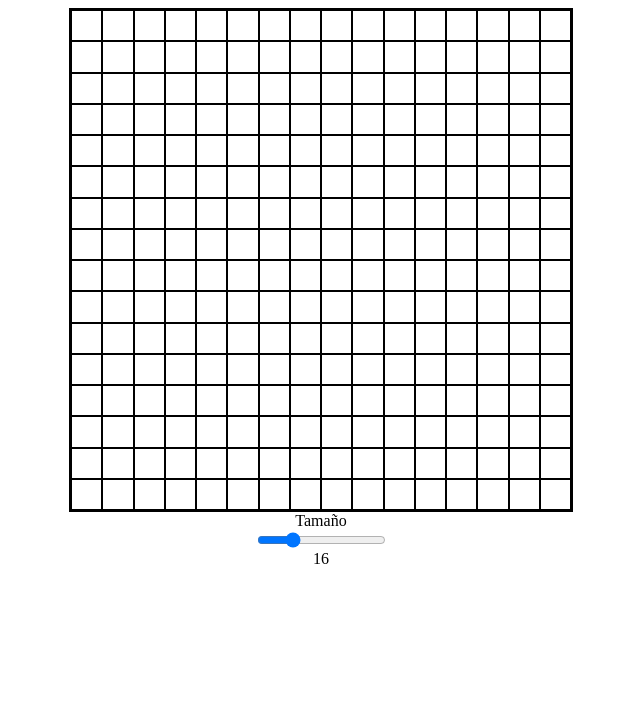
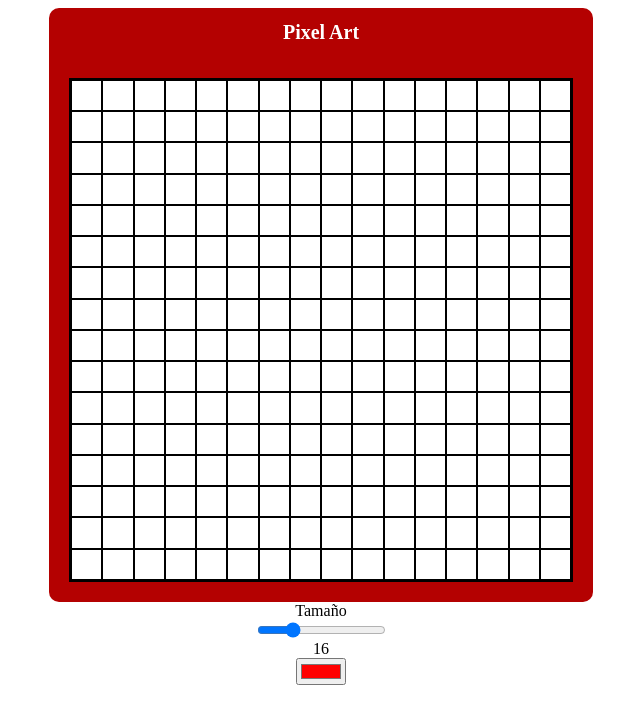
Before and after one commit to LucasMati/Etch-a-Sketch, a plain HTML site: page index.html in a window 1280 px wide. Shown: the whole page, without its empty margins (319-959 px from the left). Drawn offline with Linux system fonts and the light colour scheme.

Commit message:
Add function to paint grid

```diff
--- a/index.html
+++ b/index.html
@@ -7,14 +7,20 @@
     <link rel="stylesheet" href="styles.css">
 </head>
 <body>
-    <div id="container">
-        <div id="rows"></div>
+    <div id="etch-container">
+        <div id="title">
+            <h1>Pixel Art</h1>
+        </div>
+        <div id="pixels-container">
+            <div id="rows"></div>
+        </div>
     </div>
     <div id="change-size">
         <label for="volumen">Tamaño</label>
         <input type="range" id="volumen" min="0" max="64" value="16" oninput="actualizarValor(this.value)">
         <span id="valor">16</span>
     </div>
+    <input type="color" id="colorPicker" value="#ff0000">
 </body>
 <script src="script.js"></script>
 </html>
--- a/script.js
+++ b/script.js
@@ -1,4 +1,4 @@
-const container = document.getElementById("container");
+const container = document.getElementById("pixels-container");
   let tam = 16;
 
   function actualizarValor(valor) {
@@ -21,6 +21,30 @@ const container = document.getElementById("container");
           }
           container.appendChild(newRow);
       }
+      draw()
   }
 
   changeSize(tam); // Carga inicial
+  function draw() {
+    let elementos = document.querySelectorAll(".caja");
+    let activado = false;
+
+    elementos.forEach((elemento) => {
+        elemento.addEventListener("mousedown", () => {
+
+            activado = true;
+            elemento.style.backgroundColor = "blue"; // Pinta el cuadro al hacer clic
+        });
+
+        elemento.addEventListener("mousemove", () => {
+            if (activado) {
+                elemento.style.backgroundColor = "blue"; // Pinta al arrastrar
+            }
+        });
+    });
+
+    // Evento global para desactivar el "modo de pintura"
+    document.addEventListener("mouseup", () => {
+        activado = false;
+    });
+}
--- a/styles.css
+++ b/styles.css
@@ -1,22 +1,35 @@
-body{
+body {
     display: flex;
     align-items: center;
     justify-content: center;
     flex-direction: column;
 }
 
-#container {
+#etch-container {
+    background-color: rgb(180, 1, 1);
+
+
+    border-radius: 10px;
+    display:flex;
+    flex-direction: column;
+    align-items: center;
+    justify-content: center;
+}
+
+#pixels-container {
+    margin: 20px;
+    background-color: white;
     width: 500px;
     height: 500px;
     border: 2px solid black;
     display: flex;
     flex-direction: column; /* Asegura que las filas se apilen verticalmente */
-  }
+}
 
-  .row {
+.row {
     display: flex; /* Hace que los divs dentro de cada fila se alineen en línea */
     flex: 1; /* Distribuye uniformemente las filas */
-  }
+}
 
   .caja {
 
@@ -29,3 +42,10 @@ body{
     align-items: center;
     justify-content: center;
   }
+
+
+#title{
+    font-size: 10px;
+    color: white;
+    margin: 0px;
+}
```
